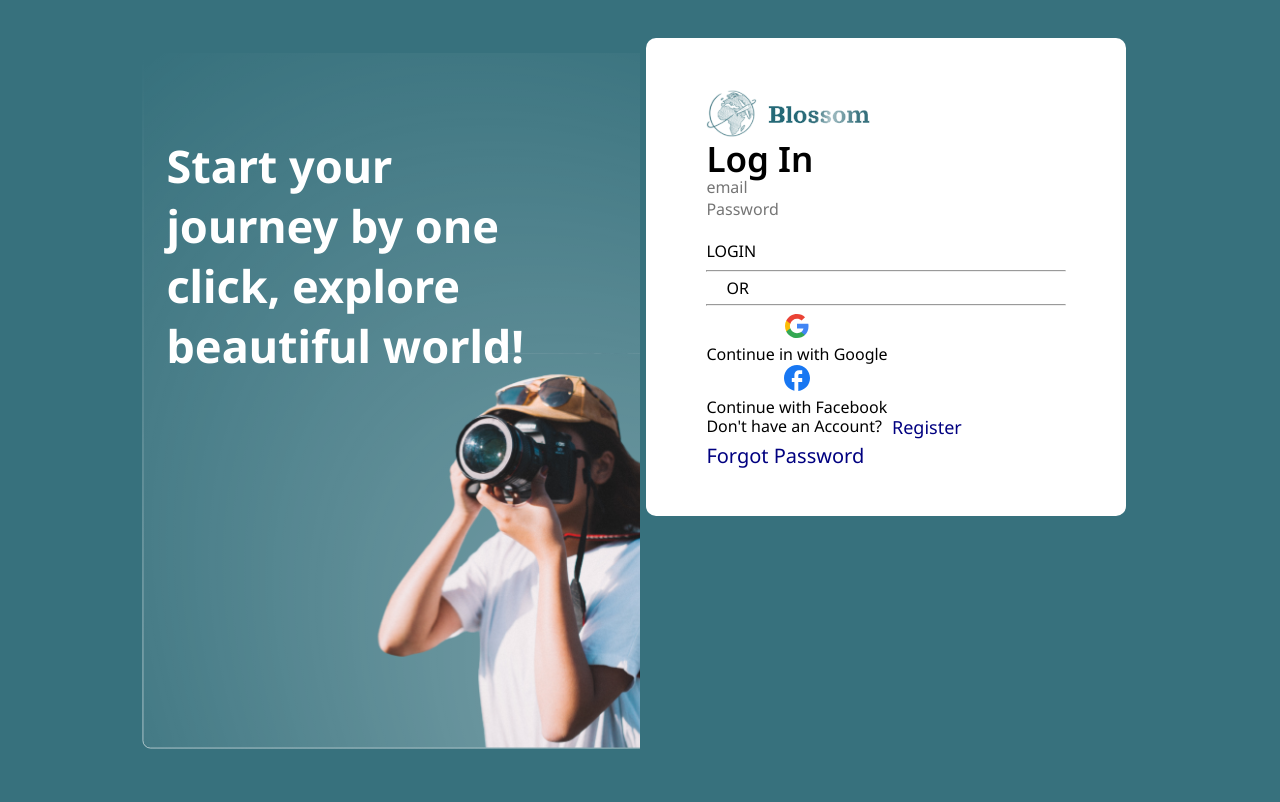
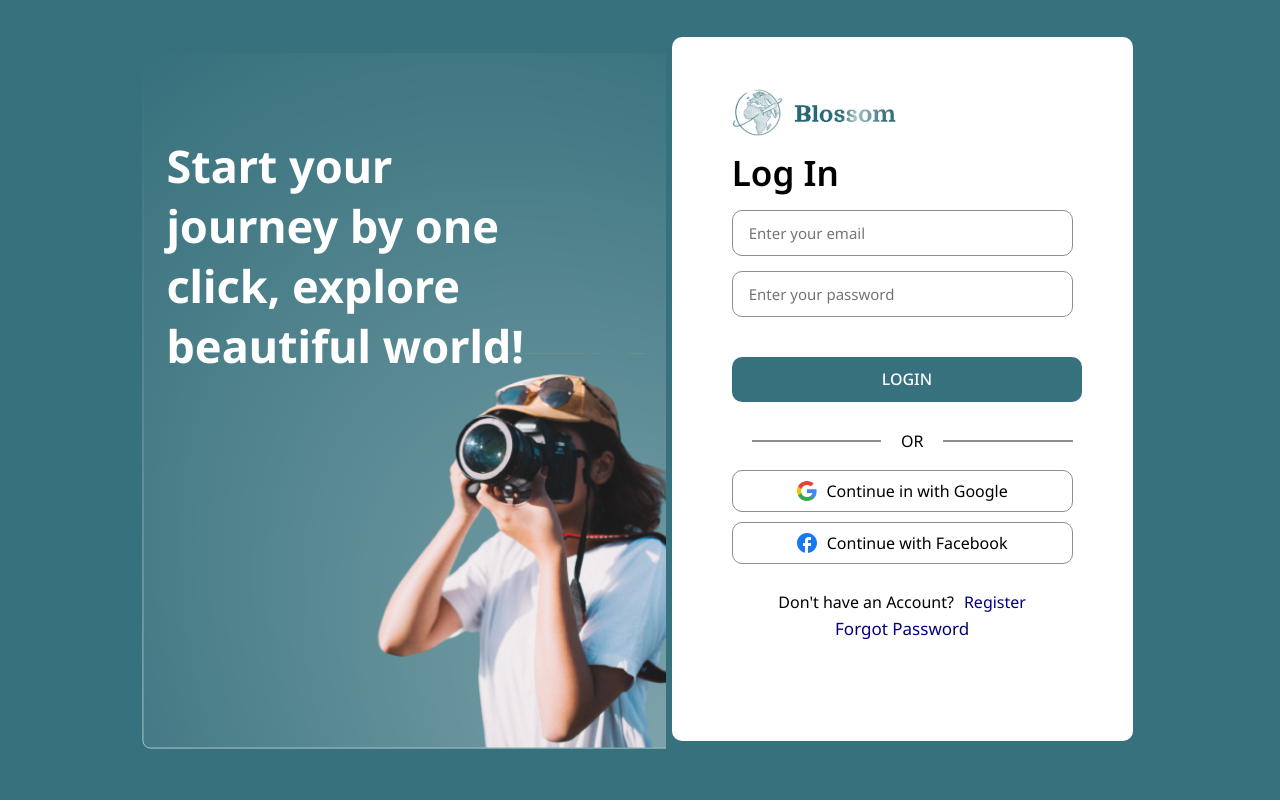
Before and after one commit to DuyQuang305/travel_share_blog_client, a React (Create React App) app: page /login in a window 1280 px wide. Shown: the top 802 px of the page. Built offline with nearby package versions, Linux system fonts and the light colour scheme.

Commit message:
update login

```diff
--- a/src/pages/Login/index.jsx
+++ b/src/pages/Login/index.jsx
@@ -90,33 +90,33 @@ function Login() {
       <LoginFormWrapper>
         <LoginFormContainer>
           <form onSubmit={formik.handleSubmit}>
-            <div className="login__title">
+            <div>
               <img src={logo} alt='logo' />
-              <span style={{ fontSize: '35px', fontWeight: '600' }}>Log In</span>
+              <span style={{ fontSize: '35px', fontWeight: '600', marginTop: '15px', marginBottom: '20px' }}>Log In</span>
             </div>
 
-            <div className='wrap-input username-input'>
-              <div className="group__input">
+            <div>
+              <div className="style-input">
                 <input
                   id='email'
                   type="text"
                   name='email'
-                  placeholder="email"
+                  placeholder="Enter your email"
                   onChange={formik.handleChange}
                   onBlur={formik.handleBlur}
                   value={formik.values.email}
                 />
               </div>
               {formik.touched.email && formik.values.email && (
-                <span className='form__message--error'>{formik.errors.email}</span>
+                <span className='message-error'>{formik.errors.email}</span>
               )}
             </div>
 
-            <div className='wrap-input password-input'>
-              <div className="group__input">
+            <div>
+              <div className="style-input">
                 <input
                   type="password"
-                  placeholder="Password"
+                  placeholder="Enter your password"
                   name='password'
                   onChange={formik.handleChange}
                   onBlur={formik.handleBlur}
@@ -124,12 +124,12 @@ function Login() {
                 />
               </div>
               {formik.touched.password && formik.values.password && (
-                <span className='form__message--error'>{formik.errors.password}</span>
+                <span className='message-error'>{formik.errors.password}</span>
               )}
             </div>
-            <button className='btn_submit' type="submit">LOGIN</button>
+            <button className='login-submit' type="submit">LOGIN</button>
 
-            <div className="login__form-underlined">
+            <div className="login-underlined">
               <hr />
               <span style={{
                 marginLeft: '20px',
@@ -139,24 +139,28 @@ function Login() {
               <hr />
             </div>
 
-            <div className="socical__wrap">
-              <button onClick={() => loginGoogle()} className='social-btn social-btn__google'>
+            <div className="socical-btn">
+              <div>
+                <button onClick={() => loginGoogle()} className='social-google'>
                   <img src={ggImg} alt="google" />
                   <span>Continue in with Google</span>
                 </button>
+              </div>
 
-              <button onClick={() => loginGoogle()} className='social-btn social-btn__facebook'>
+              <div>
+                <button onClick={() => loginGoogle()} className='social-facebook'>
                   <img src={fb_img} alt="facebook" />
                   <span>Continue with Facebook</span>
                 </button>
               </div>
+            </div>
 
-            <div className='login__text'>
-              <div style={{marginBottom: '10px'}} className="login__text-register">
+            <div className='login-text'>
+              <div style={{marginBottom: '10px'}} className="login-text-register">
                 <span>Don't have an Account?</span>
                 <Link style={{marginLeft: '10px'}} to="/register"><span style={{color:"#000080"}}>Register</span></Link>
               </div>
-              <Link style={{fontSize: '20px'}} to="/forgot-password"><span style={{color:"#000080"}}>Forgot Password</span></Link>
+              <Link style={{fontSize: '17px'}} to="/forgot-password"><span style={{color:"#000080"}}>Forgot Password</span></Link>
             </div>
           </form>
           <ToastContainer
@@ -186,6 +190,7 @@ const Wrapper = styled.div`
 const BackgroundContainer = styled.div`
   background-color: #37717D;
   width: 50%;
+  height: 100vh;
   h1{
     width: 30%;
     position: absolute;
@@ -207,12 +212,91 @@ const BackgroundContainer = styled.div`
 
 const LoginFormWrapper = styled.div`
   width: 50%;
+  height: 100vh;
   background-color: #37717D;
+  margin-left: 2%;
+`
+const SocialButton = `
+  margin-top: 10px;
+      img {
+        width: 20px;
+        height: 40px;
+        margin-right: 10px;
+      }
 `
 const LoginFormContainer = styled.div`
   width: 75%;
+  height: 88vh;
   background-color: #FFF;
   padding: 50px 60px 50px 60px;
   border-radius: 10px;
   margin: 6% 1%;
+
+  .style-input {
+    margin: 0 auto;
+    margin-top: 15px;
+    display: flex;
+    flex-direction: column;
+    border-radius: 10px;
+    padding: 12px 16px;
+    border: 1px solid #8E8E8E;
+    font-size: 15px;
+  }
+  .message-error {
+    color: #E43B3B;
+    font-size: 14px;
+    margin-top: 5px;
+  }
+  .login-submit {
+    padding: 0 44% 0 44%;
+    margin: 0 auto;
+    margin-top: 40px;
+    border-radius: 10px;
+    background-color: #37717D;
+    color: #fff;
+    height: 45px;
+    font-family: Noto Sans;
+    font-weight: 500;
+    margin-bottom: 30px;
+  }
+  .login-underlined {
+    max-width: 380px;
+    margin: 0 0 20px 20px;
+    display:flex;
+    justify-content: space-between;
+    align-items: center;
+  }
+
+  hr {
+    width: 100%;
+    border: 1px solid #8E8E8E;
+  }
+
+  .socical-btn {
+    button {
+      display: flex;
+      width: 100%;
+      align-items: center;
+      justify-content: center;
+      border-radius: 10px;
+      border: 1px solid #8E8E8E;
+    }
+  }
+  .social-google {
+    ${SocialButton}
+  }
+
+  .social-facebook {
+    ${SocialButton}
+  }
+
+  .login-text {
+    margin-top: 30px;
+    display: flex;
+    flex-direction: column;
+    align-items: center;
+  }
+  .login-text-register {
+    display: flex;
+}
 `
--- a/src/pages/Login/login.scss
+++ /dev/null
@@ -1,146 +0,0 @@
-.wrap-auth{
-    background: #37717D;
-    height: 100vh;
-    overflow: hidden;
-}
-.login__container {
-    display:flex;
-    // justify-content: space-between;
-}
-
-.login__image {
-    width: 50%;
-
-    h1 {
-        position: absolute;
-        top: 50%;
-        left: 0;
-        // transform: translateY(-50%);
-        // z-index: 1;
-    }
-    img {
-        height: 100%;
-        width: 65%;
-        margin-top: 20px;
-
-    }
-}
-
-.auth-login__form {
-    width: 35%;
-    height: 90vh;
-    background: #FFFFFF;
-    box-shadow: 0px 0px 4px rgba(0, 0, 0, 0.08);
-    border-radius: 8px;
-    margin-top: 40px;
-    padding: 30px;
-}
-
-.login__title {
-    margin-bottom: 30px;
-
-    img {
-        width: 40%;
-    }
-}
-
-
-.social-btn {
-    display: flex;
-    justify-content: center;
-    width: 380px;
-    box-shadow: rgba(0, 0, 0, 0.35) 0px 5px 15px;
-    border-radius: 10px;
-}
-
-.social-btn__google {
-    margin-top: 10px;
-
-}
-
-.social-btn__facebook {
-    display: flex;
-    justify-content: center;
-    align-items: center;
-    margin-top: 20px;
-}
-
-.social-btn__google img {
-    width: 20px;
-    height: 45px;
-    margin-right: 10px;
-}
-
-.social-btn__facebook img {
-    width: 20px;
-    height: 30px;
-    margin-right: 5px;
-}
-
-
-.social-btn span {
-    line-height: 45px;
-}
-
-.social-btn__facebook span {
-    margin-left: 6px;
-}
-
-.login__form-underlined {
-    max-width: 380px;
-    margin: 0 auto;
-    display:flex;
-    justify-content: space-between;
-    align-items: center;
-}
-
-hr {
-    width: 100%;
-    border: 1px solid #000;
-}
-
-.group__input {
-    max-width: 380px;
-    margin: 0 auto;
-    margin-top: 16px;
-    display: flex;
-    flex-direction: column;
-    background-color: #ECECEC;
-    border-radius: 10px;
-    padding: 12px 16px;
-}
-
-.wrap-input input {
-    width: 360px;
-}
-
-.form__message--error {
-    color: red;
-    max-width: 380px;
-    margin: 0 auto;
-    margin-top: 10px;
-}
-
-.btn_submit {
-    width: 380px;
-    margin: 0 auto;
-    margin-top: 40px;
-    border-radius: 10px;
-    background-color: #37717D;
-    color: #fff;
-    height: 45px;
-    font-family: Noto Sans;
-    font-weight: 500;
-    margin-bottom: 30px;
-}
-
-.login__text {
-  margin-top: 20px;
-  display: flex;
-  flex-direction: column;
-  align-items: center;
-}
-
-.login__text-register {
-    display: flex;
-}
```
Lines whose indentation alone changed are shown as unchanged.
